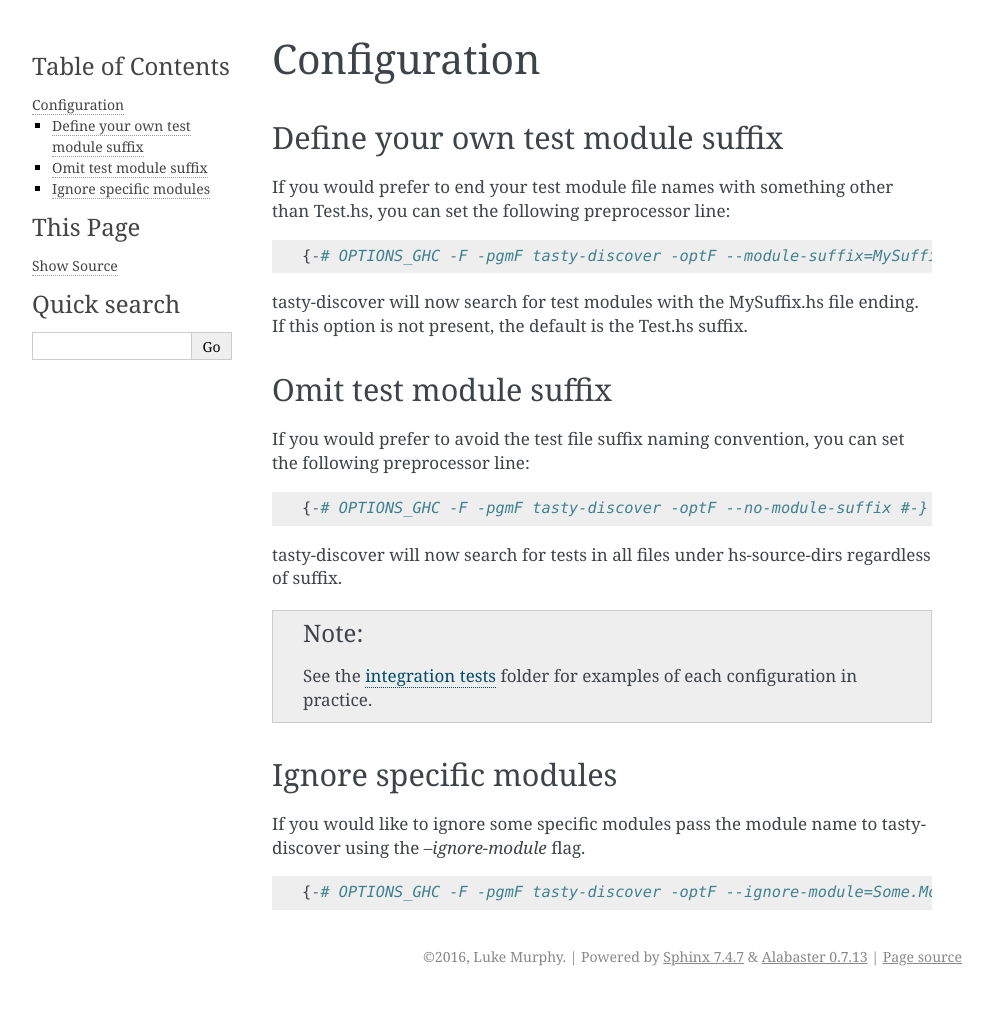
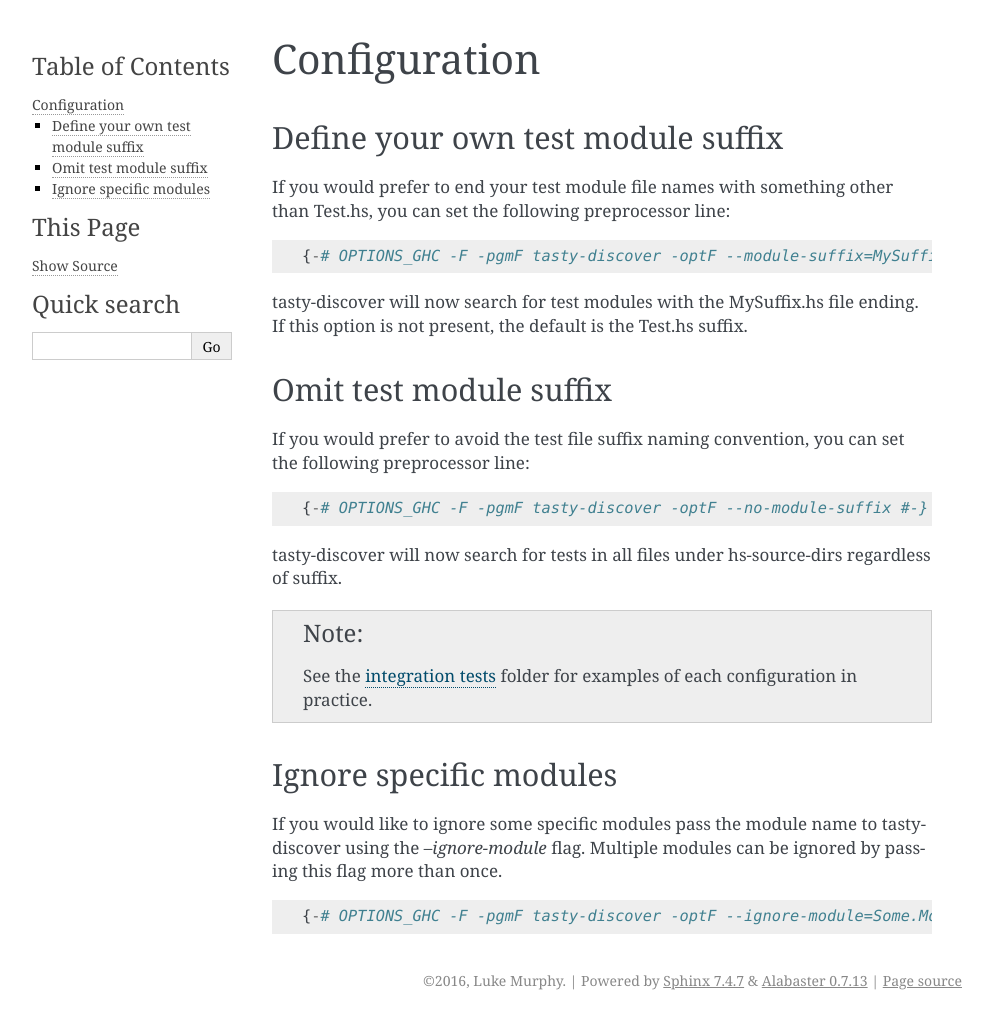
Before and after one commit to decentral1se/tasty-discover, a Sphinx documentation site: the page built from docs/configuration.rst, in a window 1280 px wide. Shown: the whole page, without its empty margins (148-1141 px from the left). Built offline with Sphinx 7.4.7, drawn with Linux system fonts in a browser that asks for light colours; before the commit the page ends 996 px from its top, so only the background shows below that.

Commit message:
Expand documentation

```diff
--- a/docs/configuration.rst
+++ b/docs/configuration.rst
@@ -35,7 +35,8 @@ Ignore specific modules
 -----------------------
 
 If you would like to ignore some specific modules pass the module name to
-tasty-discover using the `--ignore-module` flag.
+tasty-discover using the `--ignore-module` flag. Multiple modules can be
+ignored by passing this flag more than once.
 
 ::
 
```
